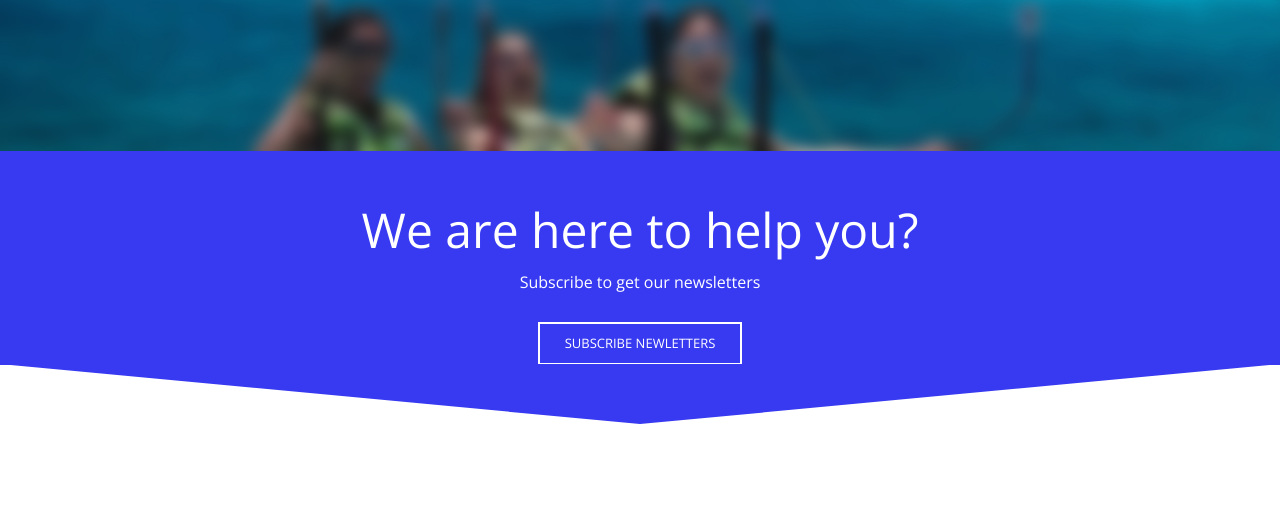
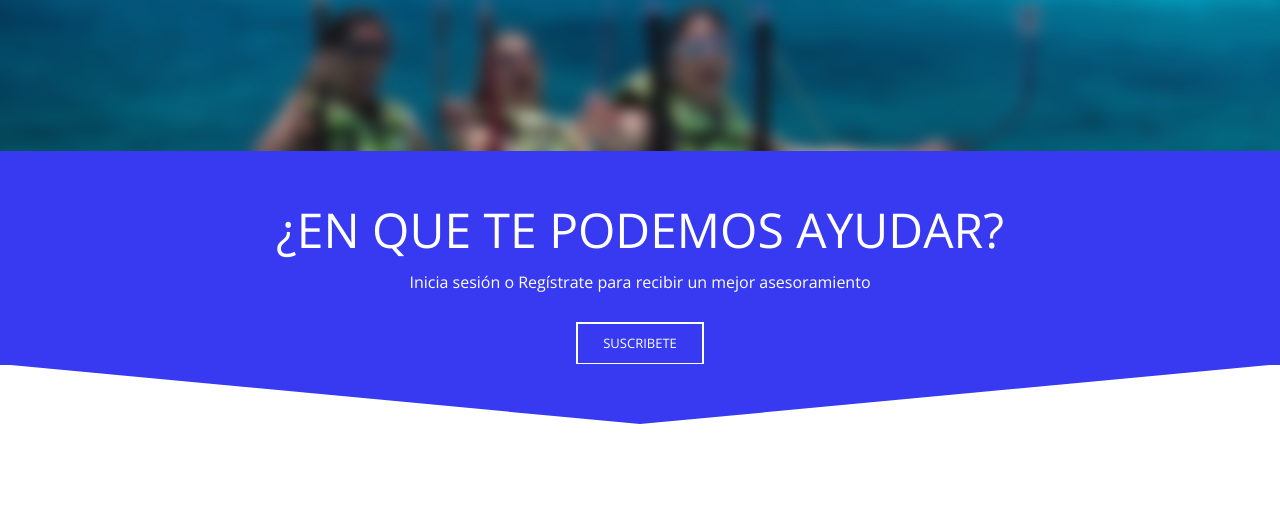
Before and after one commit to Devdheylo/CaribeTours, a plain HTML site: page index.html in a window 1280 px wide. Shown: the part 483-995 px from the top of the page. Drawn offline with nearby package versions, Linux system fonts and the light colour scheme; some packages are replaced by stand-ins of ours.

```diff
--- a/index.html
+++ b/index.html
@@ -154,9 +154,9 @@ http://www.tooplate.com/view/2095-level
                 <div class="container">
                     <div class="row">
                         <div class="col text-center">
-                            <h2 class="tm-section-title">We are here to help you?</h2>
-                            <p class="tm-color-white tm-section-subtitle">Subscribe to get our newsletters</p>
-                            <a href="#" class="tm-color-white tm-btn-white-bordered">Subscribe Newletters</a>
+                            <h2 class="tm-section-title">¿EN QUE TE PODEMOS AYUDAR?</h2>
+                            <p class="tm-color-white tm-section-subtitle">Inicia sesión o Regístrate para recibir un mejor asesoramiento</p>
+                            <a href="#" class="tm-color-white tm-btn-white-bordered">SUSCRIBETE</a>
                         </div>
                     </div>
                 </div>
```
